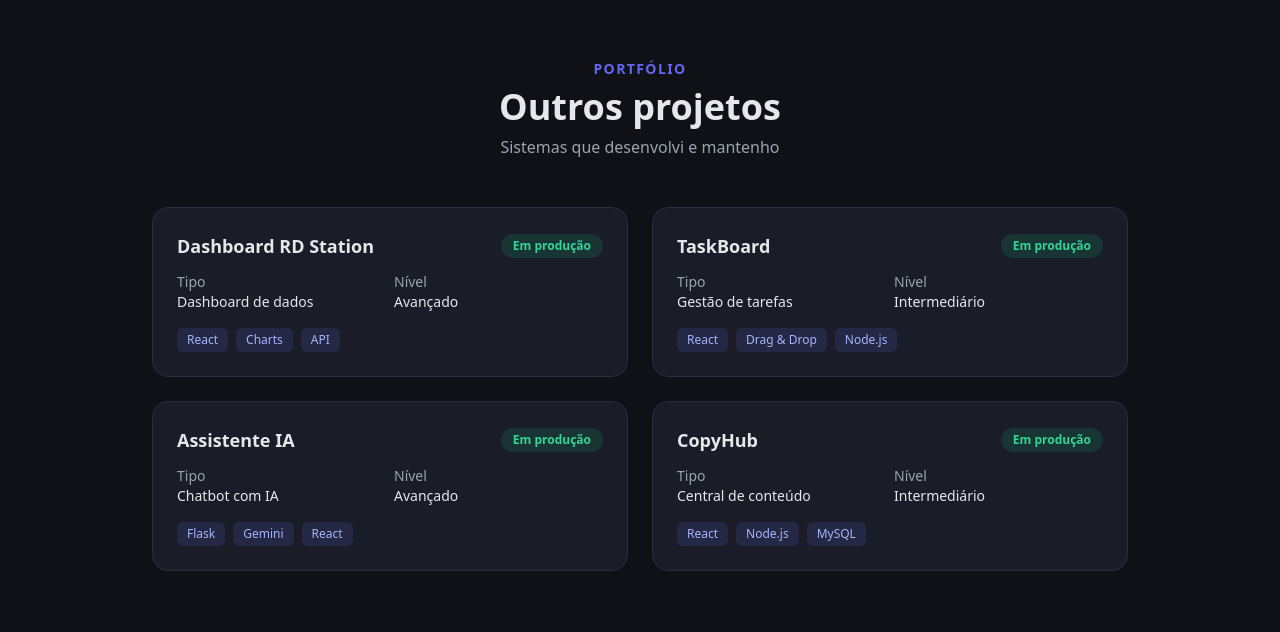
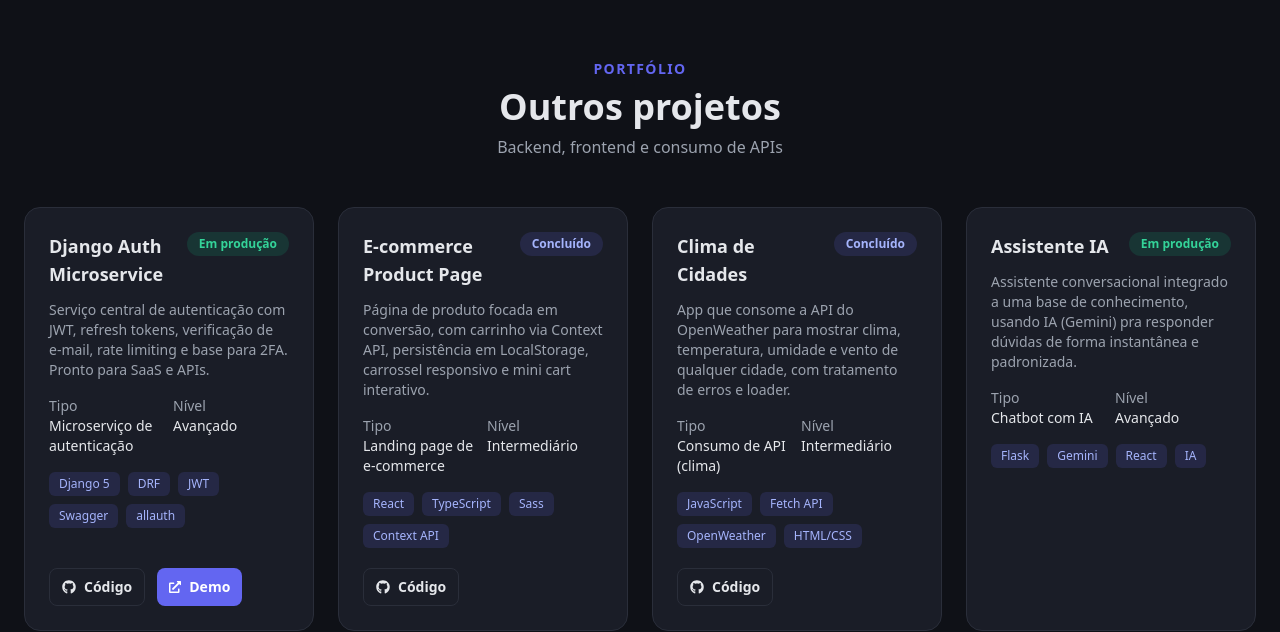
Before and after one commit to Brunin14/portfolio, a React (Vite) app: page / in a window 1280 px wide. Shown: the part 4409-5041 px from the top of the page. Built offline with nearby package versions, Linux system fonts and the light colour scheme.

Commit message:
Projetos Novos

```diff
--- a/src/page/Projetos.jsx
+++ b/src/page/Projetos.jsx
@@ -1,60 +1,81 @@
+import { FaGithub, FaExternalLinkAlt } from 'react-icons/fa'
+
 function Projetos() {
   const projetos = [
     {
-      titulo: 'Dashboard RD Station',
+      titulo: 'Django Auth Microservice',
       status: 'Em produção',
-      tipo: 'Dashboard de dados',
+      tipo: 'Microserviço de autenticação',
       nivel: 'Avançado',
-      stack: ['React', 'Charts', 'API'],
+      descricao:
+        'Serviço central de autenticação com JWT, refresh tokens, verificação de e-mail, rate limiting e base para 2FA. Pronto para SaaS e APIs.',
+      stack: ['Django 5', 'DRF', 'JWT', 'Swagger', 'allauth'],
+      repo: 'https://github.com/Brunin14/Django-Auth-MicroService',
+      demo: 'https://django-auth-microservice.onrender.com/api/docs/',
     },
     {
-      titulo: 'TaskBoard',
-      status: 'Em produção',
-      tipo: 'Gestão de tarefas',
+      titulo: 'E-commerce Product Page',
+      status: 'Concluído',
+      tipo: 'Landing page de e-commerce',
       nivel: 'Intermediário',
-      stack: ['React', 'Drag & Drop', 'Node.js'],
+      descricao:
+        'Página de produto focada em conversão, com carrinho via Context API, persistência em LocalStorage, carrossel responsivo e mini cart interativo.',
+      stack: ['React', 'TypeScript', 'Sass', 'Context API'],
+      repo: 'https://github.com/Brunin14/ecommerce-product-page',
+      demo: '', // coloque o link da demo se tiver
+    },
+    {
+      titulo: 'Clima de Cidades',
+      status: 'Concluído',
+      tipo: 'Consumo de API (clima)',
+      nivel: 'Intermediário',
+      descricao:
+        'App que consome a API do OpenWeather para mostrar clima, temperatura, umidade e vento de qualquer cidade, com tratamento de erros e loader.',
+      stack: ['JavaScript', 'Fetch API', 'OpenWeather', 'HTML/CSS'],
+      repo: 'https://github.com/Brunin14/Clima-Da-Cidade', // ajuste o nome do repo se for outro
+      demo: '', // coloque o link da demo se publicar
     },
     {
       titulo: 'Assistente IA',
       status: 'Em produção',
       tipo: 'Chatbot com IA',
       nivel: 'Avançado',
-      stack: ['Flask', 'Gemini', 'React'],
-    },
-    {
-      titulo: 'CopyHub',
-      status: 'Em produção',
-      tipo: 'Central de conteúdo',
-      nivel: 'Intermediário',
-      stack: ['React', 'Node.js', 'MySQL'],
+      descricao:
+        'Assistente conversacional integrado a uma base de conhecimento, usando IA (Gemini) pra responder dúvidas de forma instantânea e padronizada.',
+      stack: ['Flask', 'Gemini', 'React', 'IA'],
     },
   ]
 
   const corStatus = (s) =>
     s === 'Em produção'
       ? 'bg-emerald-500/15 text-emerald-400'
+      : s === 'Concluído'
+      ? 'bg-indigo-500/15 text-indigo-300'
       : 'bg-yellow-500/15 text-yellow-400'
 
   return (
-    <section id="projetos" className="mx-auto max-w-5xl px-6 py-24">
+    <section id="projetos" className="mx-auto max-w-7xl px-6 py-24">
       <div className="mb-12 text-center">
         <p className="text-sm font-semibold uppercase tracking-widest text-indigo-500">
           Portfólio
         </p>
         <h2 className="my-2 text-4xl font-bold text-texto">Outros projetos</h2>
-        <p className="text-texto-suave">Sistemas que desenvolvi e mantenho</p>
+        <p className="text-texto-suave">
+          Backend, frontend e consumo de APIs
+        </p>
       </div>
 
-      <div className="grid grid-cols-1 gap-6 sm:grid-cols-2">
+      <div className="grid grid-cols-1 gap-6 sm:grid-cols-2 lg:grid-cols-4">
         {projetos.map((p) => (
           <article
             key={p.titulo}
-            className="rounded-2xl border border-borda bg-card p-6 transition-all hover:-translate-y-1 hover:border-indigo-500"
+            className="flex flex-col rounded-2xl border border-borda bg-card p-6 transition-all hover:-translate-y-1 hover:border-indigo-500"
           >
-            <div className="mb-3 flex items-center justify-between gap-2">
+            {/* Título + status */}
+            <div className="mb-3 flex items-start justify-between gap-2">
               <h3 className="text-lg font-bold text-texto">{p.titulo}</h3>
               <span
-                className={`rounded-full px-3 py-1 text-xs font-semibold ${corStatus(
+                className={`shrink-0 rounded-full px-3 py-1 text-xs font-semibold ${corStatus(
                   p.status
                 )}`}
               >
@@ -62,6 +83,10 @@
               </span>
             </div>
 
+            {/* Descrição */}
+            <p className="mb-4 text-sm text-texto-suave">{p.descricao}</p>
+
+            {/* Tipo / Nível */}
             <dl className="mb-4 grid grid-cols-2 gap-2 text-sm">
               <div>
                 <dt className="text-texto-suave">Tipo</dt>
@@ -73,7 +98,8 @@
               </div>
             </dl>
 
-            <div className="flex flex-wrap gap-2">
+            {/* Stack */}
+            <div className="mb-5 flex flex-wrap gap-2">
               {p.stack.map((t) => (
                 <span
                   key={t}
@@ -83,6 +109,30 @@
                 </span>
               ))}
             </div>
+
+            {/* Botões (empurrados pro fim do card) */}
+            <div className="mt-auto flex flex-wrap gap-3">
+              {p.repo && (
+                <a
+                  href={p.repo}
+                  target="_blank"
+                  rel="noopener noreferrer"
+                  className="flex items-center gap-2 rounded-lg border border-borda px-3 py-2 text-sm font-semibold text-texto transition-colors hover:border-indigo-500"
+                >
+                  <FaGithub /> Código
+                </a>
+              )}
+              {p.demo && (
+                <a
+                  href={p.demo}
+                  target="_blank"
+                  rel="noopener noreferrer"
+                  className="flex items-center gap-2 rounded-lg bg-indigo-500 px-3 py-2 text-sm font-semibold text-white transition-colors hover:bg-indigo-400"
+                >
+                  <FaExternalLinkAlt className="text-xs" /> Demo
+                </a>
+              )}
+            </div>
           </article>
         ))}
       </div>
```
